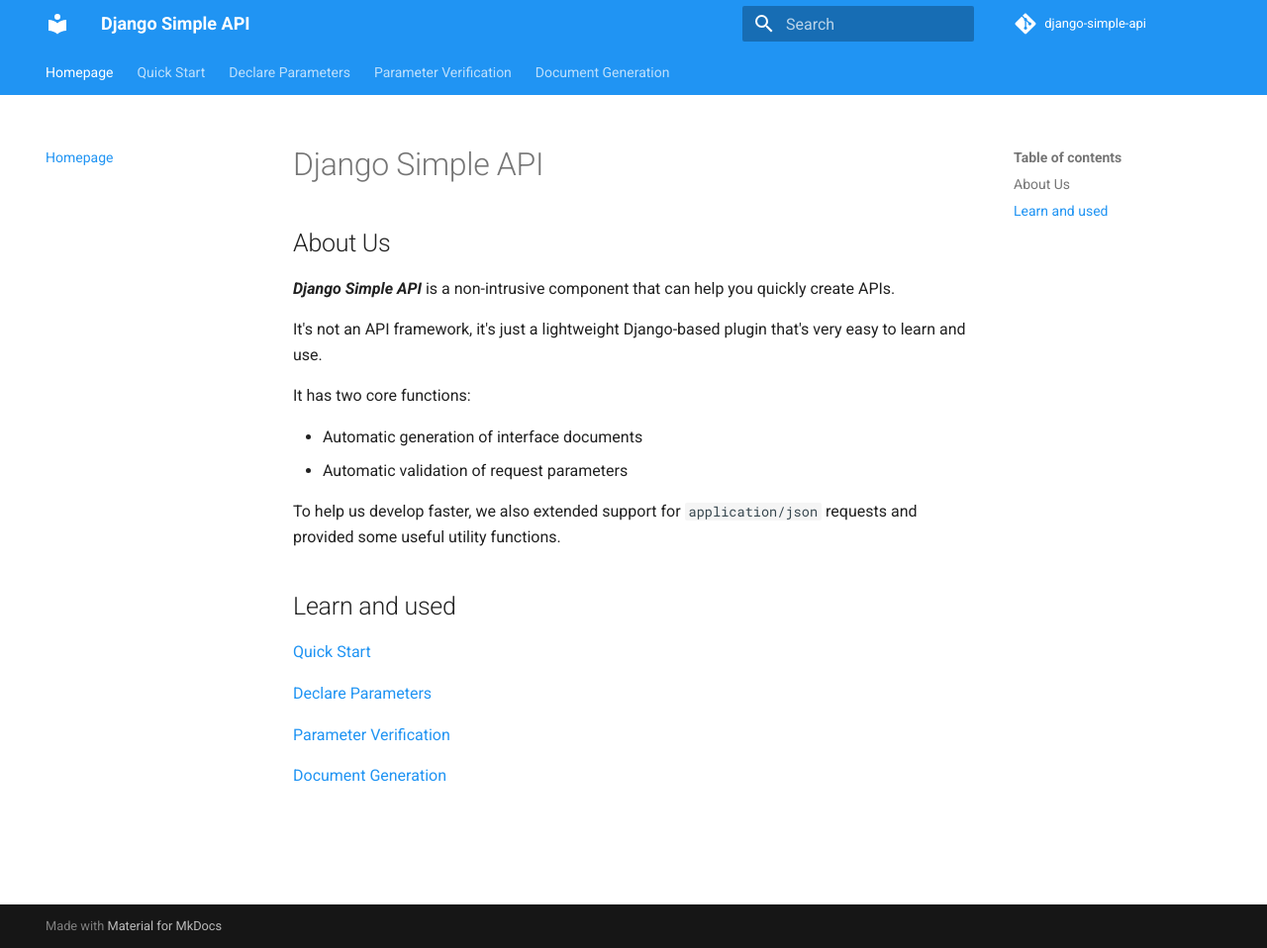
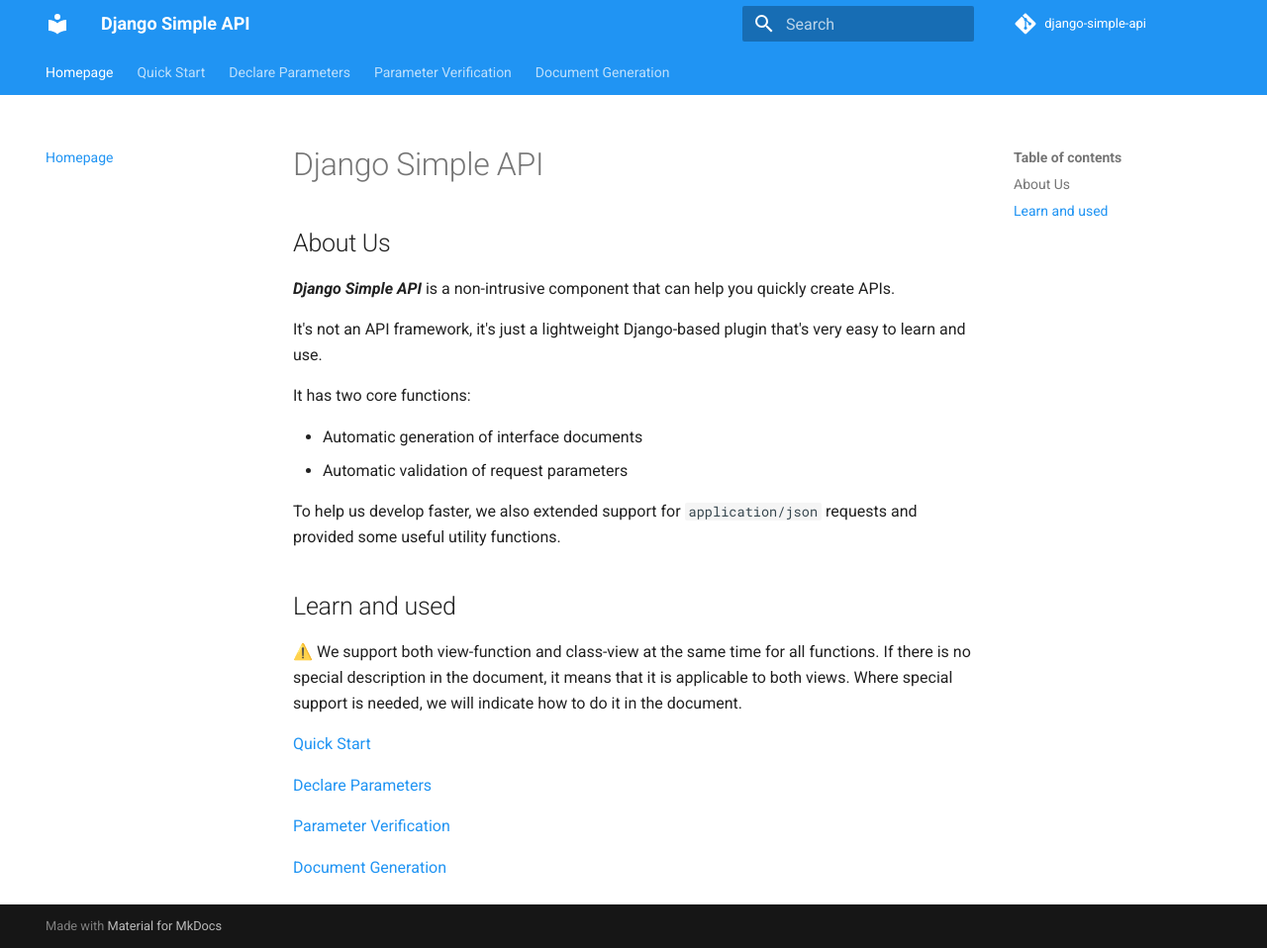
Before and after one commit to Django-Simple-API/django-simple-api, an MkDocs documentation site: the page built from docs/index.md, in a window 1280 px wide and 958 px high. Shown: the whole window at 99% size. Built offline with MkDocs 1.6.1 and Material for MkDocs 9.7.7, drawn with Linux system fonts in a browser that asks for light colours; comment, search, counter and statistics services are not loaded.

Commit message:
update docs

```diff
--- a/docs/index.md
+++ b/docs/index.md
@@ -14,6 +14,10 @@
 
 
 ## Learn and used
+
+⚠️ We support both view-function and class-view at the same time for all functions. If there is no special description in the document, it means that it is applicable to both views.
+Where special support is needed, we will indicate how to do it in the document.
+
 [Quick Start](quick-start.md)
 
 [Declare Parameters](declare-parameters.md)
```
